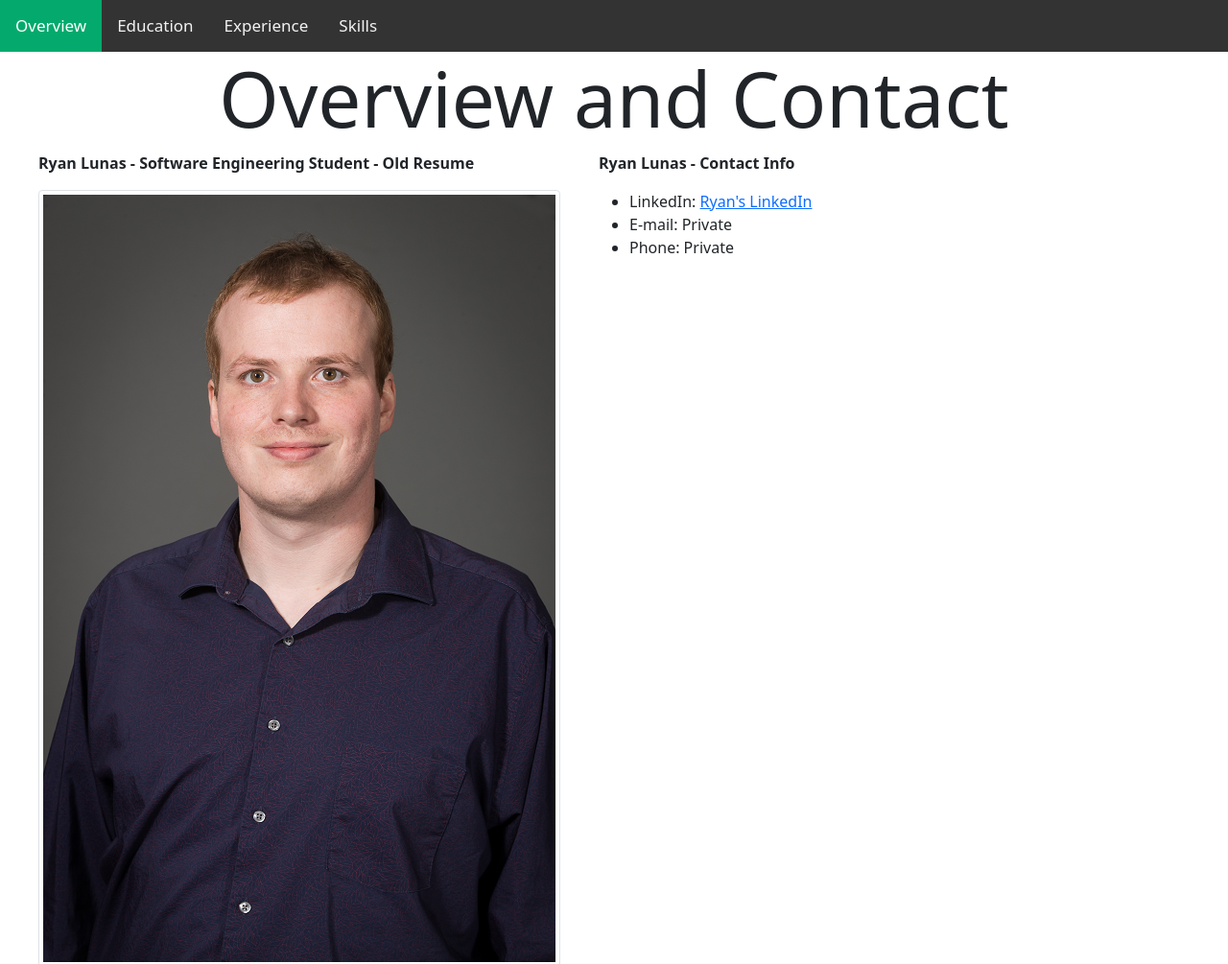
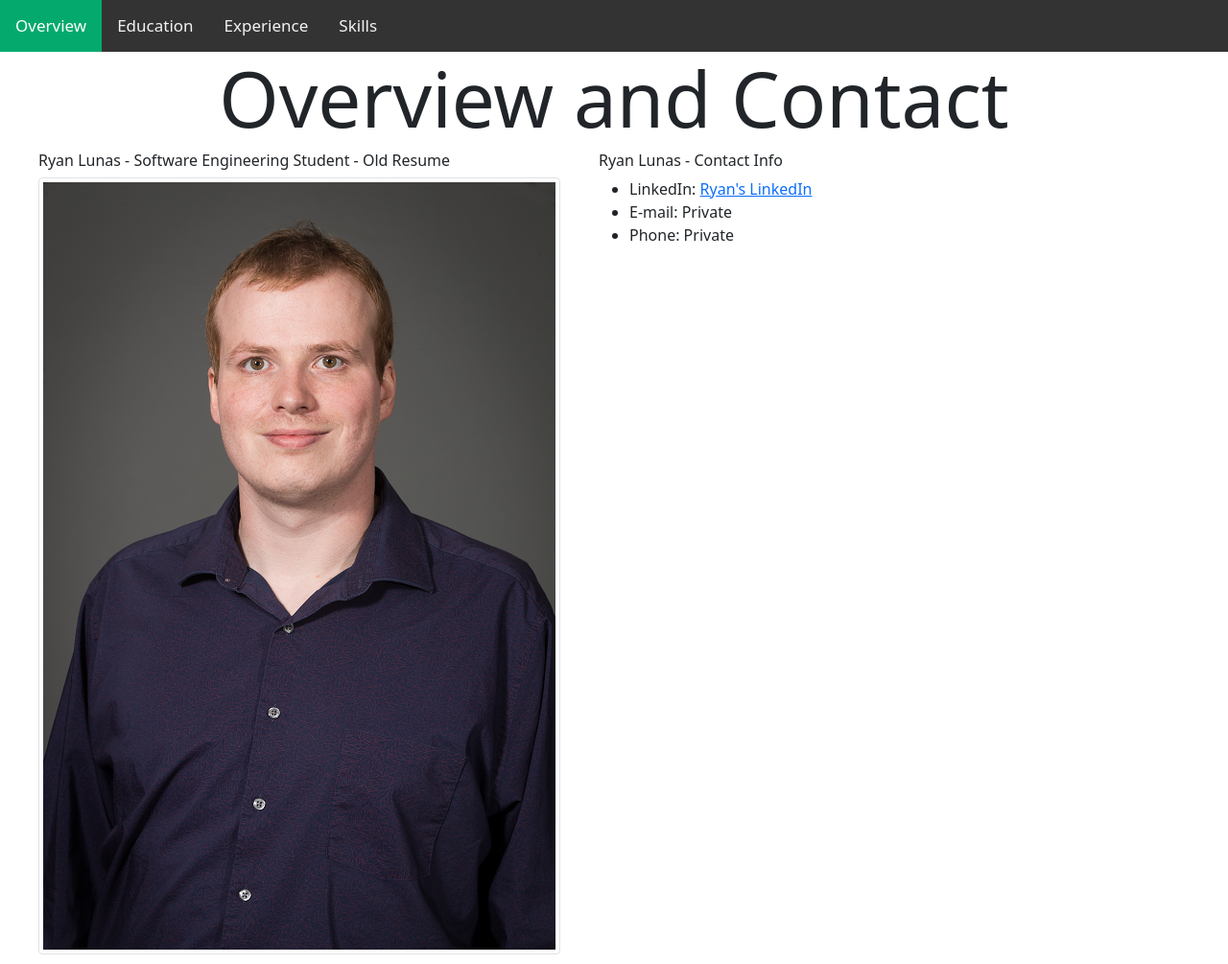
Before and after one commit to Luna0500/Luna0500.github.io, a plain HTML site: page resume/index.html in a window 1280 px wide. Shown: the top 1005 px of the page at 96% size. Drawn offline with nearby package versions, Linux system fonts and the light colour scheme.

Commit message:
Update index.html

```diff
--- a/resume/index.html
+++ b/resume/index.html
@@ -27,14 +27,14 @@
 </div>
 
 <h1 class="display-1" style="text-align: center">Overview and Contact</h1>
-
+<div>
     <section class="profile">
         <section class="sub">
-        <p><strong>Ryan Lunas - Software Engineering Student - Old Resume</strong></p>
+            <h6>Ryan Lunas - Software Engineering Student - Old Resume</h6>
             <img src="images/ryan_lunas_image.png" alt="Ryan Lunas" class="img-thumbnail">
         </section>
         <section class="sub">
-        <p><strong>Ryan Lunas - Contact Info</strong></p>
+            <h6>Ryan Lunas - Contact Info</h6>
             <ul>
                 <li>LinkedIn: <span><a href="https://www.linkedin.com/in/ryan-lunas/">Ryan's LinkedIn</a></span></li>
                 <li>E-mail: Private</li>
@@ -42,6 +42,7 @@
             </ul>
         </section>
     </section>
+</div>
 
 </body>
 </html>
```
Lines whose indentation alone changed are shown as unchanged.
